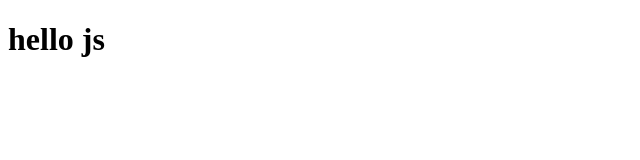
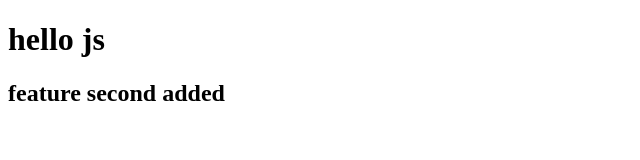
Before and after one commit to Rahul1Pandey/Test, a plain HTML site: page index.html in a window 1280 px wide. Shown: the whole page, without its empty margins (0-640 px from the left). Drawn offline with Linux system fonts and the light colour scheme.

Commit message:
second feature added

```diff
--- a/index.html
+++ b/index.html
@@ -7,6 +7,7 @@
 </head>
 <body>
     <h1>hello js</h1>
+    <h2>feature second added</h2>
     <script src="script.js"></script>
 </body>
 </html>
```
